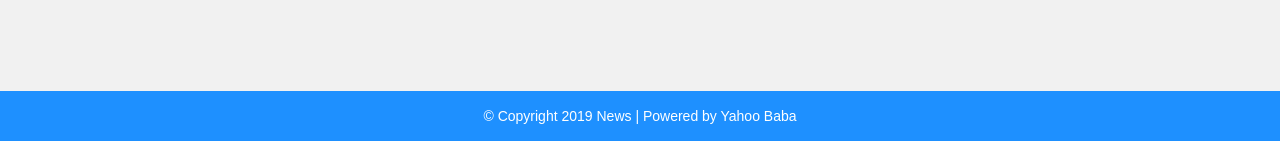
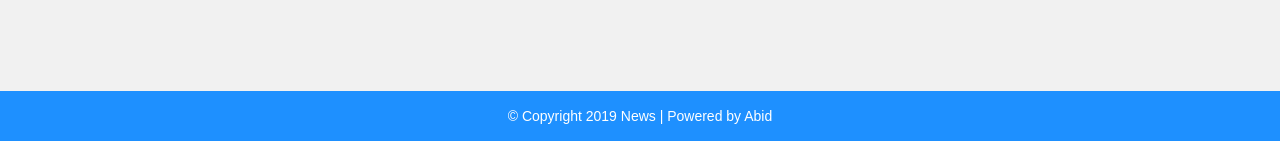
Before and after one commit to aslamabid/FinalYearProject2019, a PHP site: page /news-site/admin/post.php in a window 1280 px wide. Shown: the part 774-915 px from the top of the page. Run offline with PHP 8.4, Linux system fonts and the light colour scheme; a user stored in the database is signed in; data comes from the database, SQL or seed files in the repository.

Commit message:
Update footer.php

```diff
--- a/admin/footer.php
+++ b/admin/footer.php
@@ -3,7 +3,7 @@
     <div class="container">
         <div class="row">
             <div class="col-md-12">
-                <span>© Copyright 2019 News | Powered by <a href="http://yahoobaba.net/">Yahoo Baba</a></span>
+                <span>© Copyright 2019 News | Powered by <a>Abid</a></span>
             </div>
         </div>
     </div>
```
